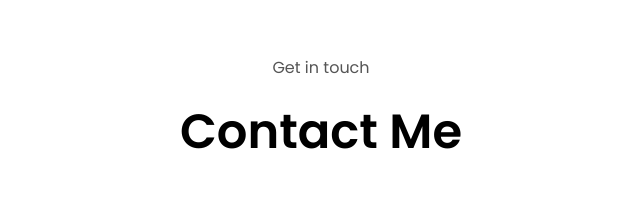
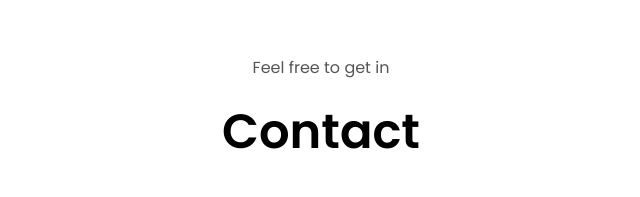
Before and after one commit to maxchtse/Porfolio, a plain HTML site: page index.html in a window 1280 px wide. Shown: the part 4140-4337 px from the top of the page, without its empty margins (319-959 px from the left). Drawn offline with Linux system fonts and the light colour scheme.

Commit message:
Update Text

```diff
--- a/index.html
+++ b/index.html
@@ -304,8 +304,8 @@
         </div>
     </section>
     <section id="contact">
-        <p class="section__text_P1">Get in touch</p>
-        <h1 class="title">Contact Me</h1>
+        <p class="section__text_P1">Feel free to get in</p>
+        <h1 class="title">Contact</h1>
         <div class="contact-info-upper-container">
             <div class="contact-info-container">
                 <img src="./Assets/email.png" alt="email icon" class="icon contact-icon email-icon">
```
